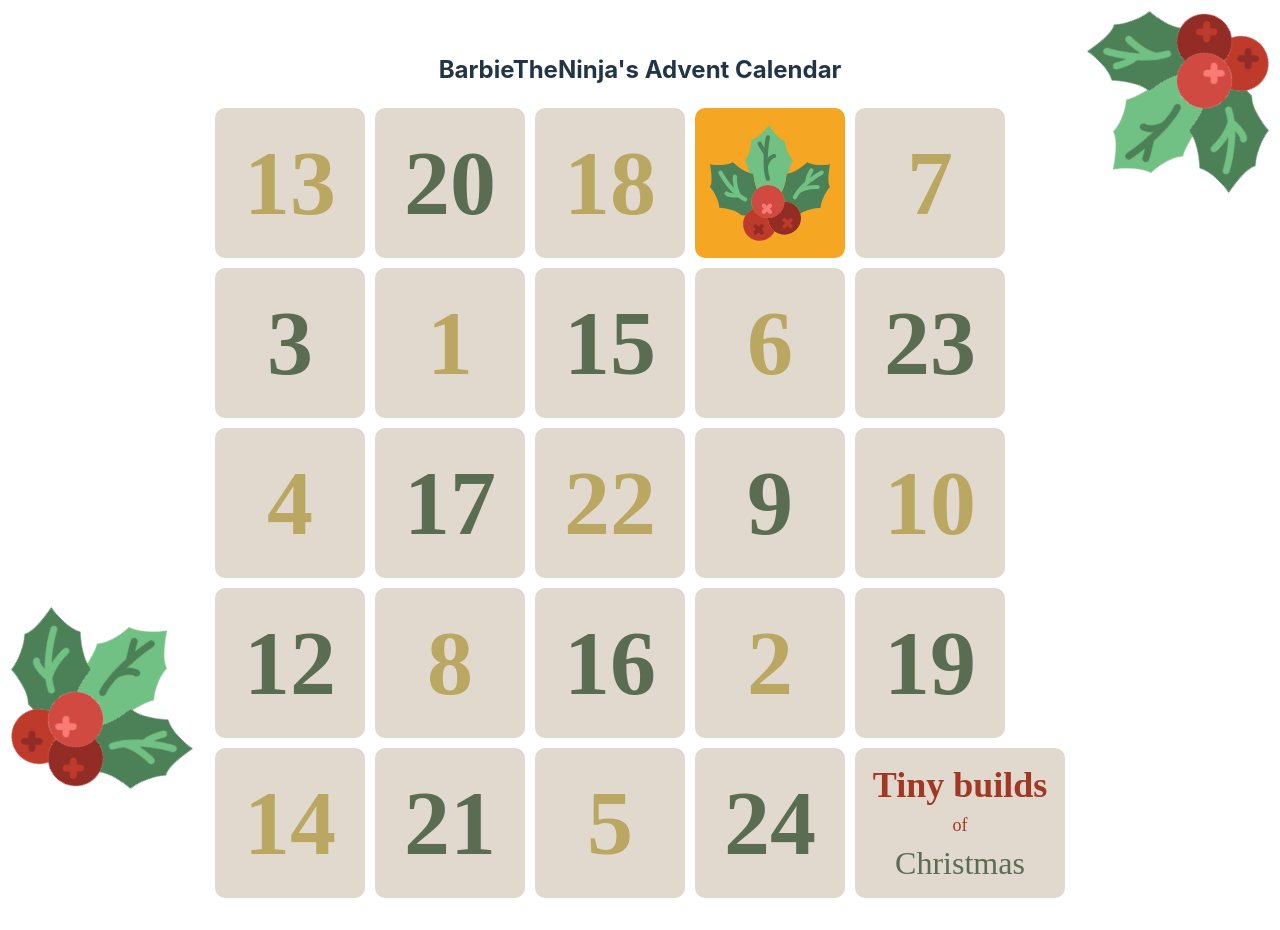
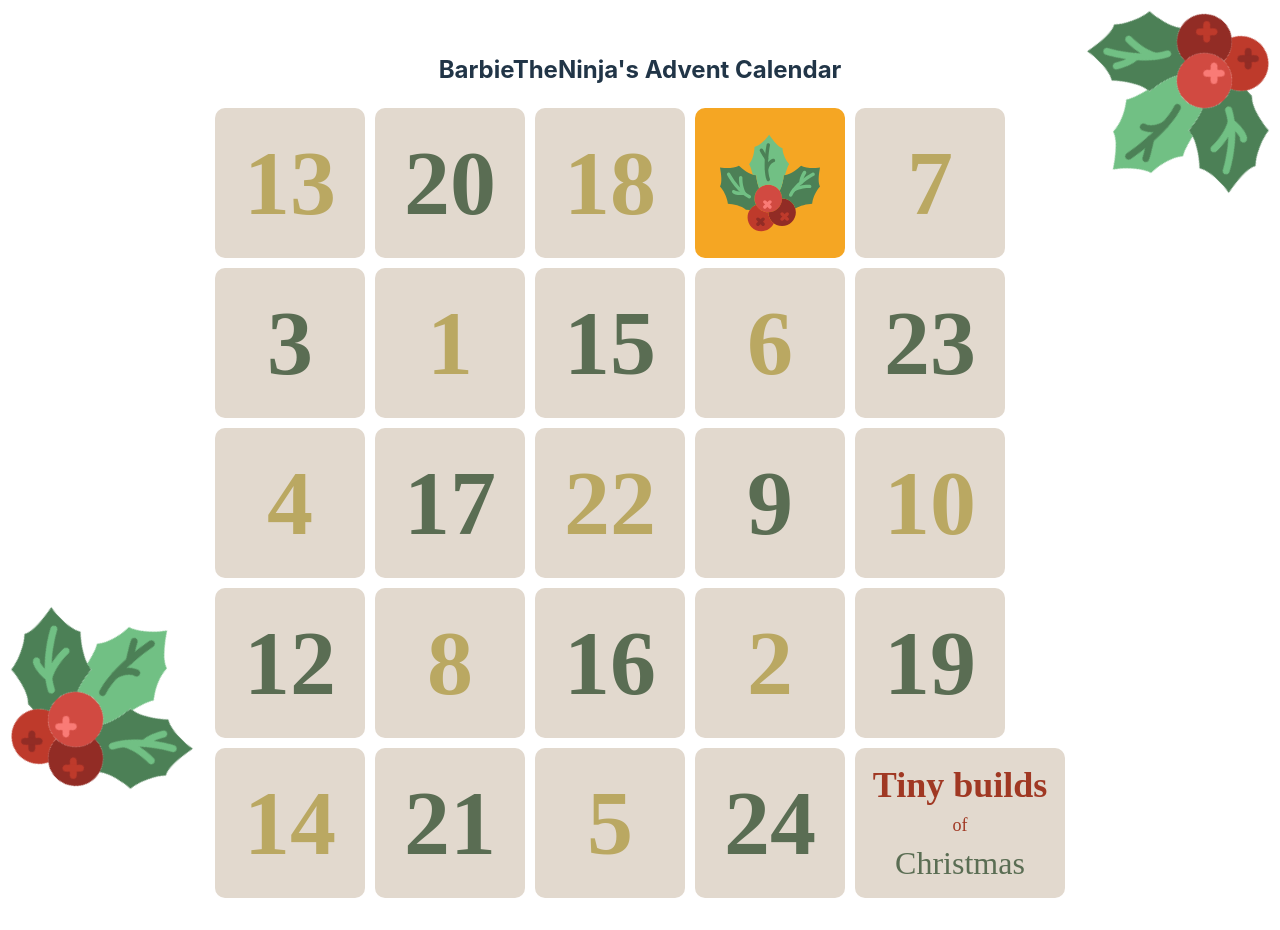
Before and after one commit to ashiots2/advent-calendar, a React (Vite) app: page / in a window 1280 px wide. Both pictures are taken after a click on the element "11". Built offline with nearby package versions, Linux system fonts and the light colour scheme; a web font is replaced by a local one.

Commit message:
make images expandable

```diff
--- a/index.html
+++ b/index.html
@@ -9,7 +9,9 @@
     <title>BarbieTheNinja's Advent Calendar</title>
 </head>
 <body>
-<div id="root"></div>
+<div id="root">
+    <div id="portal-root"></div>
+</div>
 <script type="module" src="/src/main.tsx"></script>
 </body>
 </html>
--- /dev/null
+++ b/src/components/ExpandableImage.css
@@ -0,0 +1,25 @@
+.expandable-image__thumbnail {
+    cursor: pointer;
+    max-width: 100px;
+}
+
+.expandable-image__expanded__overlay {
+    position: fixed;
+    top: 0;
+    left: 0;
+    width: 100vw;
+    height: 100vh;
+    background-color: rgba(0, 0, 0, 0.8);
+    display: flex;
+    justify-content: center;
+    align-items: center;
+    z-index: 1000;
+    cursor: pointer;
+}
+
+.expandable-image__expanded__image {
+    width: 90%;
+    height: 90%;
+    border: 5px solid var(--christmas-green);
+    box-shadow: 0 4px 15px rgba(0, 0, 0, 0.5);
+}
--- /dev/null
+++ b/src/components/ExpandableImage.tsx
@@ -0,0 +1,29 @@
+import {useState} from 'react';
+import ReactDOM from 'react-dom';
+import "./ExpandableImage.css";
+
+function ExpandableImage({src, alt}: { src: string; alt: string }) {
+    const [isExpanded, setIsExpanded] = useState(false);
+
+    const toggleExpand = () => {
+        setIsExpanded(!isExpanded);
+    };
+
+    const overlay = (
+        <div className={"expandable-image__expanded__overlay"} onClick={toggleExpand}>
+            <img src={src} alt={alt} className={"expandable-image__expanded__image"}/>
+        </div>
+    );
+
+    return (
+        <>
+            {/* Thumbnail */}
+            <img src={src} alt={alt} className={"expandable-image__thumbnail"} onClick={toggleExpand}/>
+
+            {/* Portal for Enlarged Image */}
+            {isExpanded && ReactDOM.createPortal(overlay, document.body)}
+        </>
+    );
+}
+
+export default ExpandableImage;
--- a/src/components/OpenableDate.tsx
+++ b/src/components/OpenableDate.tsx
@@ -1,5 +1,6 @@
 import {CalendarDateProperties} from "../types/CalendarDateProperties.ts";
 import "./OpenableDate.css";
+import ExpandableImage from "./ExpandableImage.tsx";
 
 export const OpenableDate = ({dateProperties, onToggle}: {
                                  dateProperties: CalendarDateProperties,
@@ -11,7 +12,7 @@ export const OpenableDate = ({dateProperties, onToggle}: {
                 <div onClick={() => onToggle(dateProperties.date)}
                      className={`calendar-card openable-date date-${dateProperties.date} ${dateProperties.isOpen ? "openable-date__opened" : "openable-date"}`}>
                     {dateProperties.isOpen ?
-                        <img src={"./days/day" + dateProperties.date + ".svg"} alt={dateProperties.date.toString()}/> :
+                        <ExpandableImage src={"/advent-calendar/days/day" + dateProperties.date + ".svg"} alt={dateProperties.date.toString()}/> :
                         <span>{dateProperties.date}</span>}
                 </div>
             </>
```
